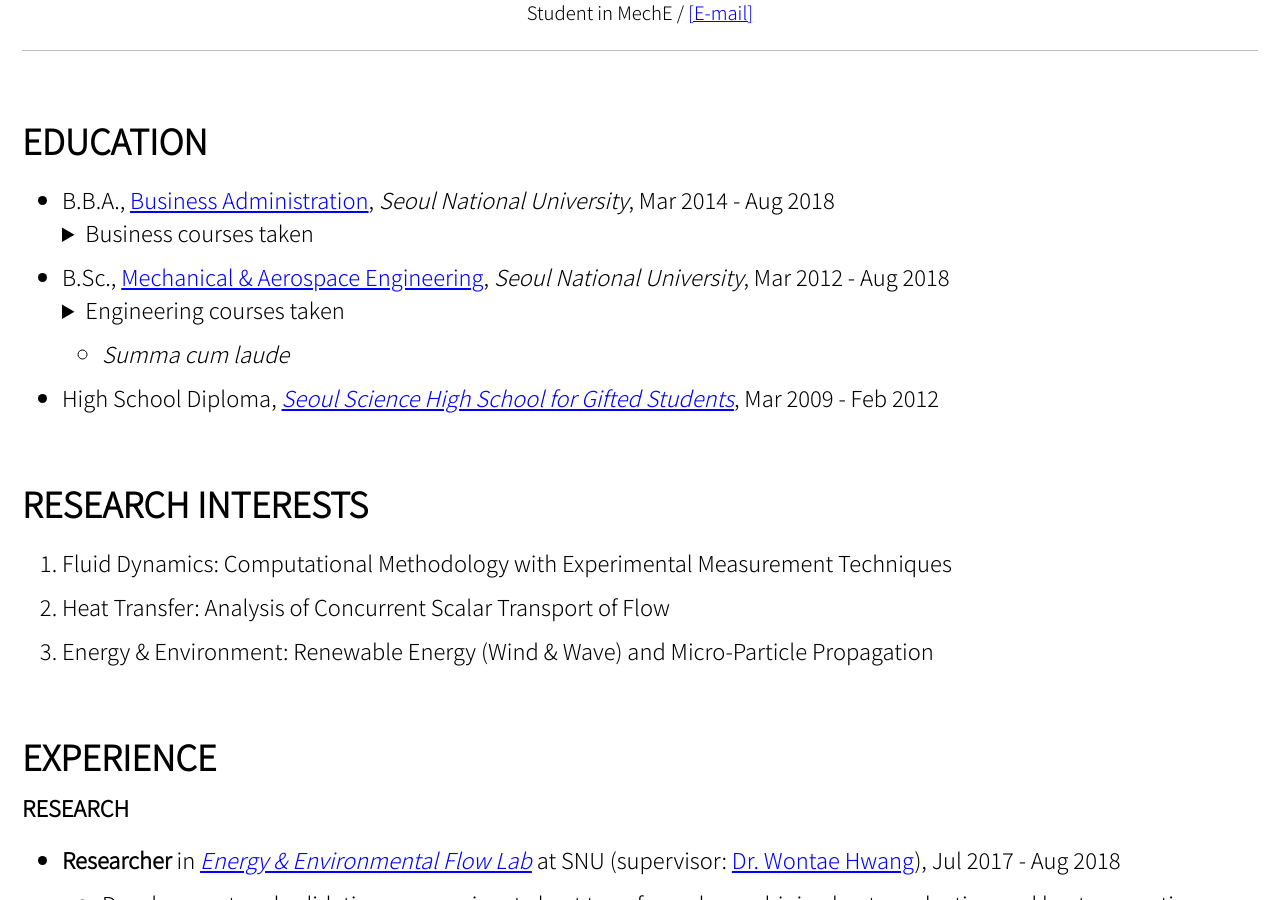
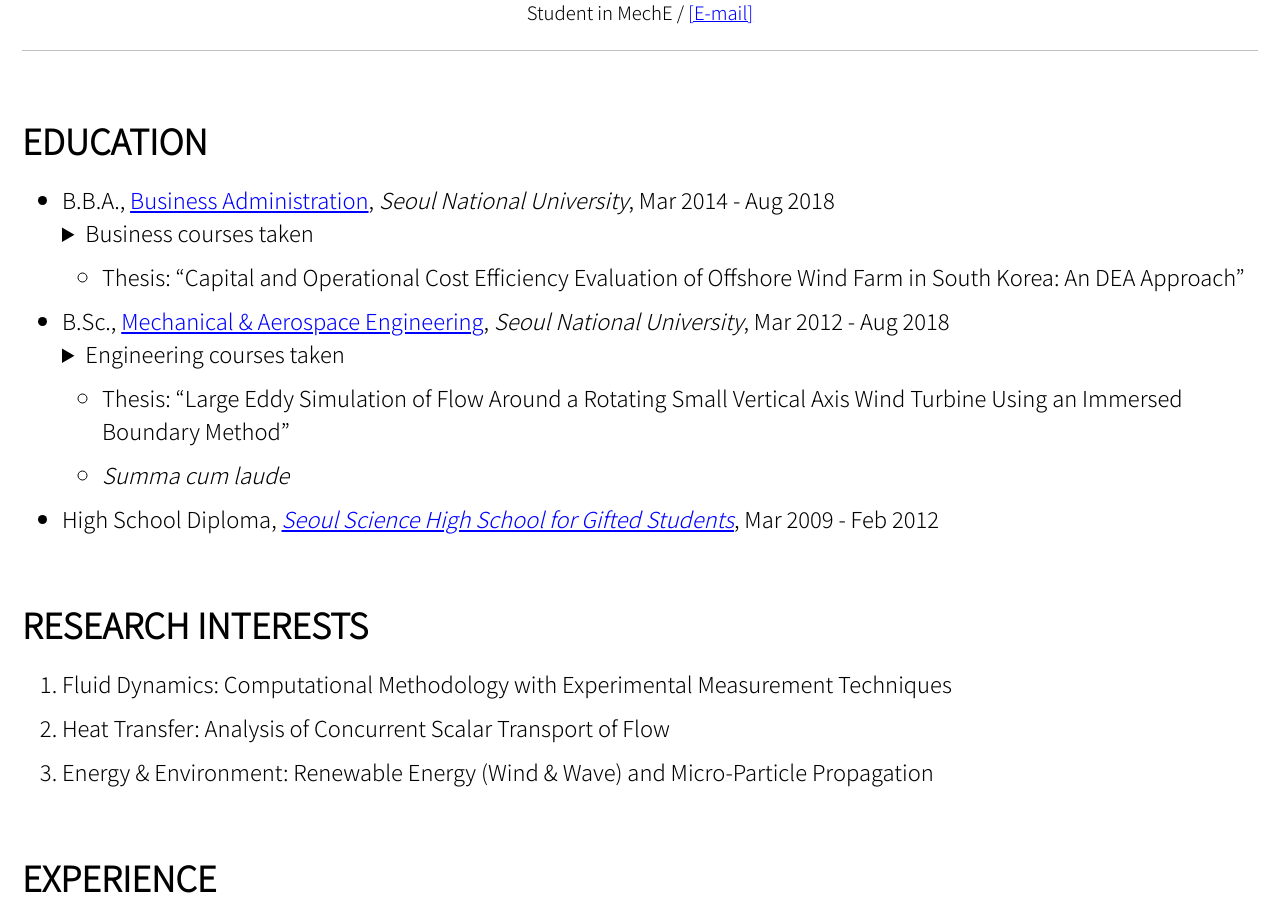
Before and after one commit to jun9303/jun9303.github.io, a Jekyll site: the page built from _pages/about.md, in a window 1280 px wide and 900 px high, scrolled down 639 px. Built offline with Jekyll 4.4.1, drawn with Linux system fonts in a browser that asks for light colours; cached includes are drawn as plain includes; nearby versions of some CDN libraries.

Commit message:
Update about.md

```diff
--- a/_pages/about.md
+++ b/_pages/about.md
@@ -5,7 +5,7 @@ title: "About"
 header:
   overlay_image: /assets/images/header_about.jpg
   overlay_filter: 0.2
-  caption: "*Ui-sang-dae, Yangyang (2014)* &nbsp; **[View Full-image](https://sangjoonlee.tk/assets/photographs/ui_sang_dae_yang_yang_2014.jpg)**"
+  caption: "*Ui-sang-dae, Yangyang (2014)* &nbsp; **[View Full-image](/assets/photographs/ui_sang_dae_yang_yang_2014.jpg)**"
 feature_row:
   - image_path: assets/images/bio-photo-sjlee-200x200.jpg
     alt: "profile image"
@@ -23,12 +23,14 @@ feature_row:
 
       <small>Capital Markets and Accounting, Corporate Strategy, Fundamentals of Economics, Human Resource Management, International Business Management, Management Information System, Management Science, Managerial Accounting, Marketing Management, Mathematics for Economics, Operations Management, Principles of Accounting, Principles of Management</small>
     </details>
+  + Thesis: "Capital and Operational Cost Efficiency Evaluation of Offshore Wind Farm in South Korea: An DEA Approach"
 - B.Sc., [Mechanical & Aerospace Engineering](http://me.snu.ac.kr/eng), *Seoul National University*, Mar 2012 - Aug 2018
     <details>
       <summary>Engineering courses taken</summary>
 
-      <small>Applied Fluid Mechanics, Creative Engineering Design, Digital Computer Concept and Practice, Digital Fabrication and Manufacturing, Dynamics, Engineering Mathematics (1 & 2), Fluid Mechanics, Heat Transfer, Introduction to Electrical and Computer Engineering, Management in Mechanical Engineering (1 & 2), Manufacturing Processes, Mechanical Drawing, Mechanical Engineering Lab. (1 & 2), Mechanical System Design Project (1 & 2), Mechanics and Design, Solid Mechanics, Thermodynamics, Writing in Science & Technology</small>
+      <small>Applied Fluid Mechanics, Creative Engineering Design, Digital Computer Concept and Practice, Digital Fabrication and Manufacturing, Dynamics, Engineering Mathematics (1 & 2), Fluid Mechanics, Heat Transfer, Introduction to Electrical and Computer Engineering, Management in Mechanical Engineering (1 & 2), Manufacturing Processes, Mechanical Drawing, Mechanical Engineering Lab. (1 & 2), Mechanical System Design Project (1 & 2), Mechanics and Design, Solid Mechanics, Thermodynamics, Writing in Science & Technology (Major )</small>
     </details>
+  + Thesis: "Large Eddy Simulation of Flow Around a Rotating Small Vertical Axis Wind Turbine Using an Immersed Boundary Method"
   + *Summa cum laude*
 - High School Diploma, *[Seoul Science High School for Gifted Students](http://en.sshs.hs.kr)*, Mar 2009 - Feb 2012
 
```
